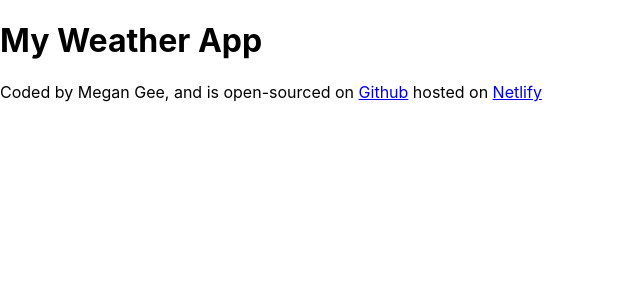
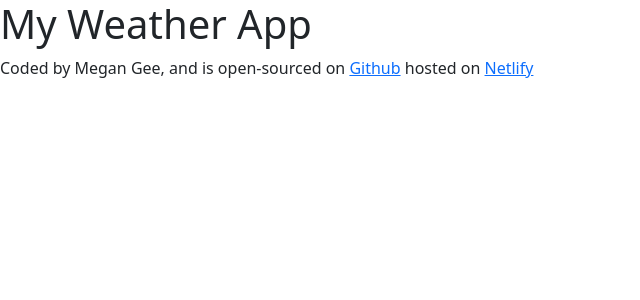
Before and after one commit to MegNia2/weather-app-v3, a React (Create React App) app: page / in a window 1280 px wide. Shown: the top 300 px of the page, without its empty margins (0-640 px from the left). Built offline with nearby package versions, Linux system fonts and the light colour scheme.

Commit message:
imported bootstrap

```diff
--- a/package.json
+++ b/package.json
@@ -6,6 +6,7 @@
     "@testing-library/jest-dom": "^5.17.0",
     "@testing-library/react": "^13.4.0",
     "@testing-library/user-event": "^13.5.0",
+    "bootstrap": "^5.3.3",
     "react": "^18.3.1",
     "react-dom": "^18.3.1",
     "react-scripts": "5.0.1",
@@ -34,5 +35,8 @@
       "last 1 firefox version",
       "last 1 safari version"
     ]
+  },
+  "devDependencies": {
+    "@babel/plugin-proposal-private-property-in-object": "^7.21.11"
   }
 }
--- a/src/App.css
+++ /dev/null
@@ -1,38 +0,0 @@
-.App {
-  text-align: center;
-}
-
-.App-logo {
-  height: 40vmin;
-  pointer-events: none;
-}
-
-@media (prefers-reduced-motion: no-preference) {
-  .App-logo {
-    animation: App-logo-spin infinite 20s linear;
-  }
-}
-
-.App-header {
-  background-color: #282c34;
-  min-height: 100vh;
-  display: flex;
-  flex-direction: column;
-  align-items: center;
-  justify-content: center;
-  font-size: calc(10px + 2vmin);
-  color: white;
-}
-
-.App-link {
-  color: #61dafb;
-}
-
-@keyframes App-logo-spin {
-  from {
-    transform: rotate(0deg);
-  }
-  to {
-    transform: rotate(360deg);
-  }
-}
--- a/src/App.js
+++ b/src/App.js
@@ -2,18 +2,24 @@ export default function App() {
   return (
     <div>
       <h1>My Weather App</h1>
-      <footer>
       <p>
         Coded by Megan Gee, and is open-sourced on{" "}
-          <a href="https://github.com/MegNia2/weather-app-v3" target="_blank">
+        <a
+          href="https://github.com/MegNia2/weather-app-v3"
+          target="_blank"
+          rel="noreferrer"
+        >
           Github
         </a>{" "}
         hosted on{" "}
-          <a href="https://statuesque-faun-890912.netlify.app/" target="_blank">
+        <a
+          href="https://statuesque-faun-890912.netlify.app/"
+          target="_blank"
+          rel="noreferrer"
+        >
           Netlify
         </a>
       </p>
-      </footer>
     </div>
   );
 }
```
Also changed, not shown: src/index.js (+7 -9 lines), 1 other file (tests, documents, lock files or other folders). Lines whose indentation alone changed are shown as unchanged.
